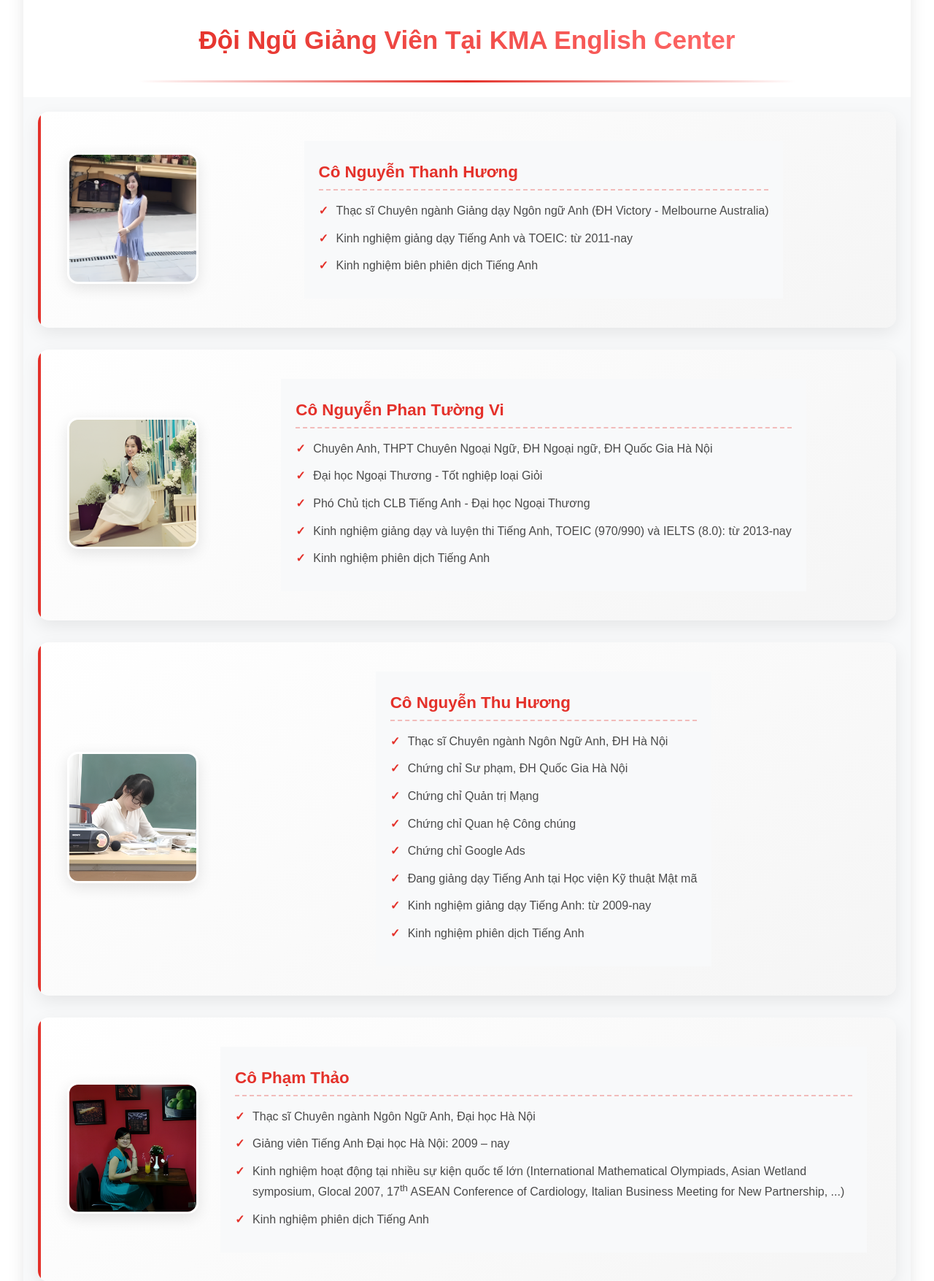
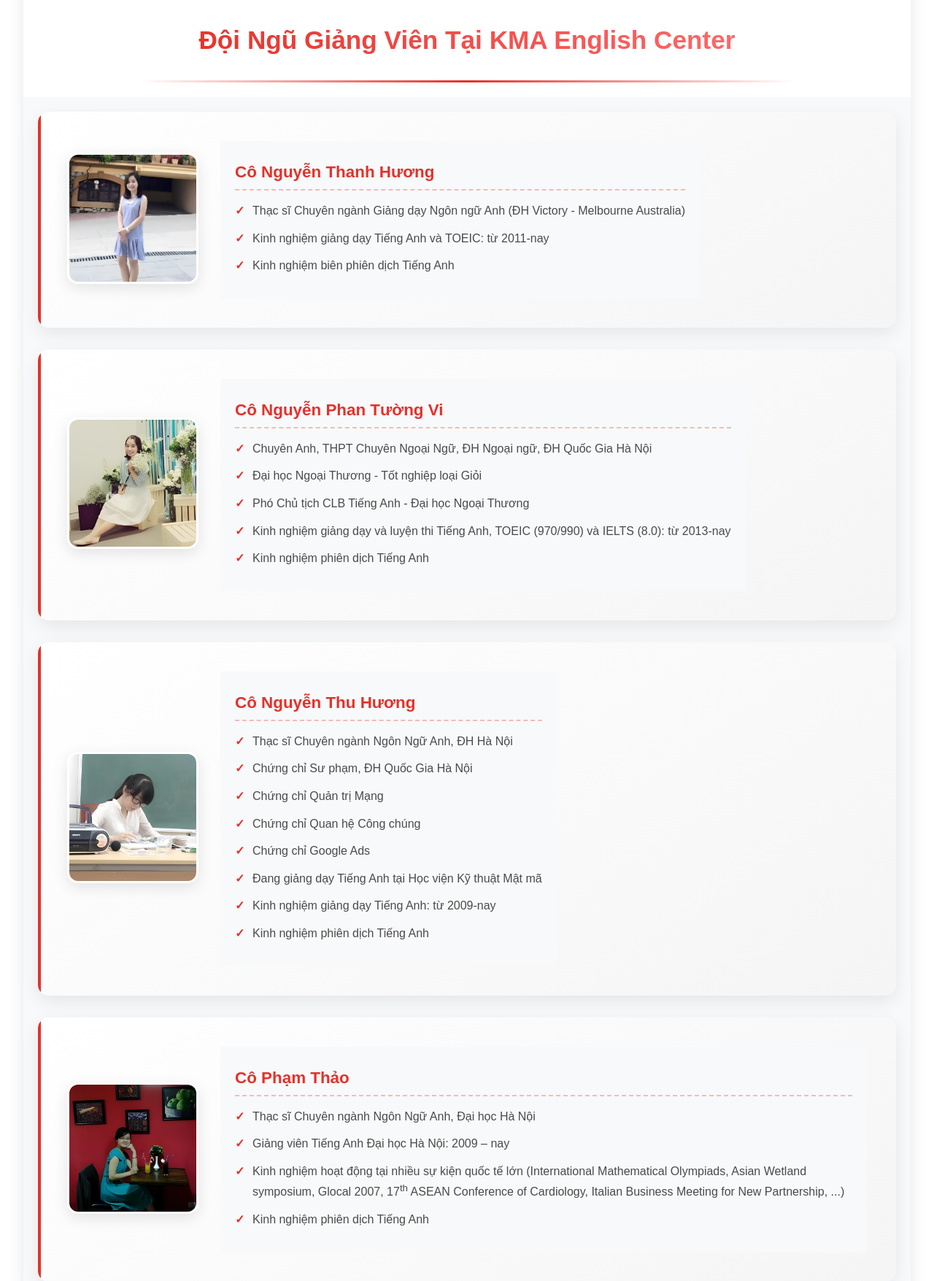
Before and after one commit to Ntd1411/QuanLyTrungTamTiengAnh, a PHP site: page /view/teachter_intro.html in a window 1280 px wide. Shown: the part 48-1803 px from the top of the page at 73% size. Run offline with PHP 8.4, Linux system fonts and the light colour scheme.

Commit message:
Add z-index to header for improved stacking context; comment out margin in teacher info style

```diff
--- a/assets/css/style.css
+++ b/assets/css/style.css
@@ -71,6 +71,7 @@ header {
   width: 100%;
   overflow-x: hidden;
   height: auto;
+  z-index: 100;
 }
 
 header img {
--- a/assets/css/teacher_intro_style.css
+++ b/assets/css/teacher_intro_style.css
@@ -5,7 +5,7 @@
 /* Phần chung */
 .teacher-info {
     padding: 20px;
-    margin: 0 auto;
+    /* margin: 0 auto; */
     background: #f8f9fa;
     max-width: 100%;
 }
```
